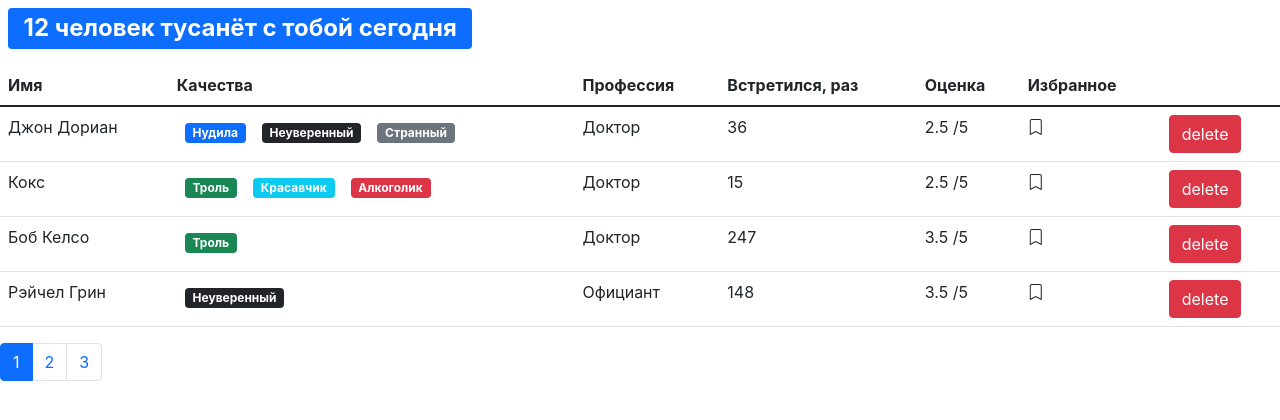
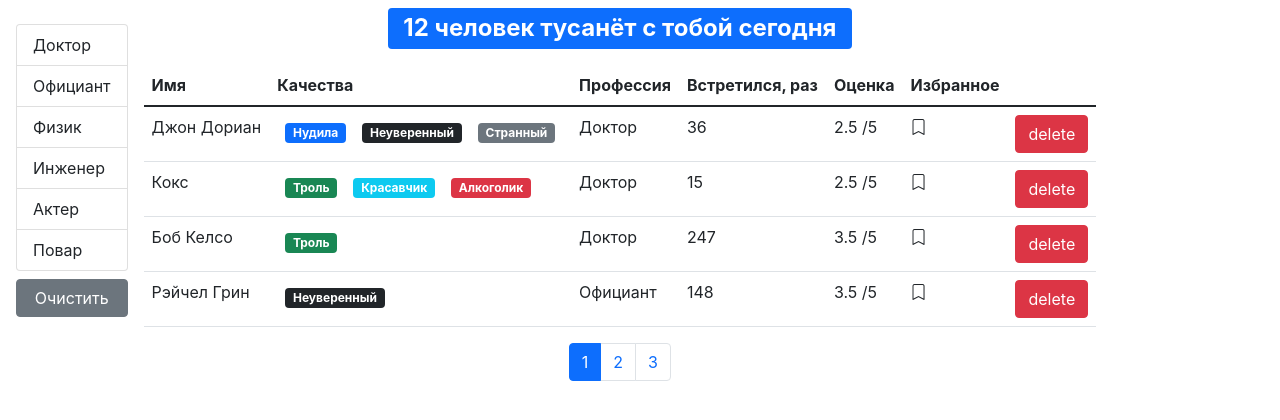
Before and after one commit to MarinaDreamwork/ReactModule-CourseProject, a React (Create React App) app: page / in a window 1280 px wide. Shown: the top 420 px of the page. Built offline with nearby package versions, Linux system fonts and the light colour scheme.

Commit message:
Lesson 5 - added filtration functionality

```diff
--- /dev/null
+++ b/src/api/fake.api/professions.api.js
@@ -0,0 +1,18 @@
+export const professions = {
+  doctor: { _id: '67rdca3eeb7f6fgeed471818', name: 'Доктор' },
+  waiter: { _id: '67rdca3eeb7f6fgeed471820', name: 'Официант' },
+  physics: { _id: '67rdca3eeb7f6fgeed471814', name: 'Физик' },
+  engineer: { _id: '67rdca3eeb7f6fgeed471822', name: 'Инженер' },
+  actor: { _id: '67rdca3eeb7f6fgeed471824', name: 'Актер' },
+  cook: { _id: '67rdca3eeb7f6fgeed471829', name: 'Повар' }
+};
+
+const fetchAll = () => new Promise((resolve) => {
+  setTimeout(() => {
+    resolve(professions);
+  }, 2000);
+});
+
+export default {
+  fetchAll
+};
--- a/src/api/fake.api/user.api.js
+++ b/src/api/fake.api/user.api.js
@@ -1,11 +1,4 @@
-const professions = {
-  doctor: { _id: '67rdca3eeb7f6fgeed471818', name: 'Доктор' },
-  waiter: { _id: '67rdca3eeb7f6fgeed471820', name: 'Официант' },
-  physics: { _id: '67rdca3eeb7f6fgeed471814', name: 'Физик' },
-  engineer: { _id: '67rdca3eeb7f6fgeed471822', name: 'Инженер' },
-  actor: { _id: '67rdca3eeb7f6fgeed471824', name: 'Актер' },
-  cook: { _id: '67rdca3eeb7f6fgeed471829', name: 'Повар' }
-};
+import { professions } from './professions.api';
 const qualities = {
   tedious: { _id: '67rdca3eeb7f6fgeed471198', name: 'Нудила', color: 'primary' },
   strange: { _id: '67rdca3eeb7f6fgeed471100', name: 'Странный', color: 'secondary' },
--- a/src/api/index.js
+++ b/src/api/index.js
@@ -1,5 +1,7 @@
 import * as users from './fake.api/user.api';
+import professions from './fake.api/professions.api';
 const API = {
-  users
+  users,
+  professions
 };
 export default API;
--- /dev/null
+++ b/src/components/groupList.jsx
@@ -0,0 +1,25 @@
+import PropTypes from 'prop-types';
+
+const GroupList = ({ items, valueProperty, contentProperty, onItemSelect, currentItem }) => {
+  return (
+    <ul className='list-group'>
+      {Object.keys(items).map(item => {
+        return <li key={items[item][valueProperty]} className={'list-group-item' + (items[item] === currentItem ? ' active' : '')} onClick={() => onItemSelect(items[item])} role='button'>{items[item][contentProperty]}</li>;
+      })}
+    </ul>
+  );
+};
+GroupList.defaultProps = {
+  valueProperty: '_id',
+  contentProperty: 'name'
+};
+
+GroupList.propTypes = {
+  items: PropTypes.object.isRequired,
+  valueProperty: PropTypes.string.isRequired,
+  contentProperty: PropTypes.string.isRequired,
+  onItemSelect: PropTypes.func.isRequired,
+  currentItem: PropTypes.object
+};
+
+export default GroupList;
--- a/src/components/users.jsx
+++ b/src/components/users.jsx
@@ -1,26 +1,51 @@
-import { useState } from 'react';
+import { useEffect, useState } from 'react';
 import { paginate } from '../utils/paginate';
+import api from '../api';
 import Pagination from './pagination';
 import SearchStatus from './searchStatus';
 import User from './user';
 import PropTypes from 'prop-types';
+import GroupList from './groupList';
 
-const Users = ({ users, onDelete, onToggleBookMark, quantityOfUsers }) => {
+const Users = ({ users, onDelete, onToggleBookMark }) => {
   const pageSize = 4;
 
   const [currentPage, setCurrentPage] = useState(1);
+  const [professions, setProfessions] = useState();
+  const [selectedProf, setSelectedProf] = useState();
 
   const handleChangeClick = (pageIndex) => {
     setCurrentPage(pageIndex);
   };
 
-  const partOfUsers = paginate(users, pageSize, currentPage);
+  const handleProfessionSelect = (item) => {
+    setSelectedProf(item);
+  };
+
+  const clearFilter = () => setSelectedProf();
+  const filteredUsers = selectedProf
+    ? users.filter((user) => {
+      return user.profession === selectedProf;
+    })
+    : users;
+  const count = filteredUsers.length;
+  const partOfUsers = paginate(filteredUsers, pageSize, currentPage);
+
+  useEffect(() => {
+    api.professions.fetchAll().then(data => setProfessions(data));
+  }, []);
 
   return (
-    <>
-      {
-        <SearchStatus length={quantityOfUsers} />
-      }
+    <div className='d-flex'>
+      {professions && (
+        <div className='d-flex flex-column flex-shrink-0 p-3 pt-4'>
+          <GroupList items={professions} onItemSelect={handleProfessionSelect} currentItem={selectedProf}/>
+          <button className='btn btn-secondary mt-2' onClick={clearFilter}>Очистить</button>
+        </div>)}
+      <div className='d-flex flex-column'>
+        <div className='d-flex justify-content-center'>
+          <SearchStatus length={count} />
+        </div>
         <table className='table table-hover'>
           <thead>
             <tr>
@@ -45,20 +70,22 @@
             }
           </tbody>
         </table>
+        <div className='d-flex justify-content-center'>
           <Pagination
-        usersCount={quantityOfUsers}
+            usersCount={count}
             pageSize={pageSize}
             currentPage={currentPage}
             onChangeClick={handleChangeClick}/>
-    </>
+        </div>
+      </div>
+    </div>
   );
 };
 
 Users.propTypes = {
   users: PropTypes.array.isRequired,
   onDelete: PropTypes.func.isRequired,
-  onToggleBookMark: PropTypes.func.isRequired,
-  quantityOfUsers: PropTypes.number.isRequired
+  onToggleBookMark: PropTypes.func.isRequired
 };
 
 export default Users;
```
Also changed, not shown: .prettierrc.js. Lines whose indentation alone changed are shown as unchanged.
